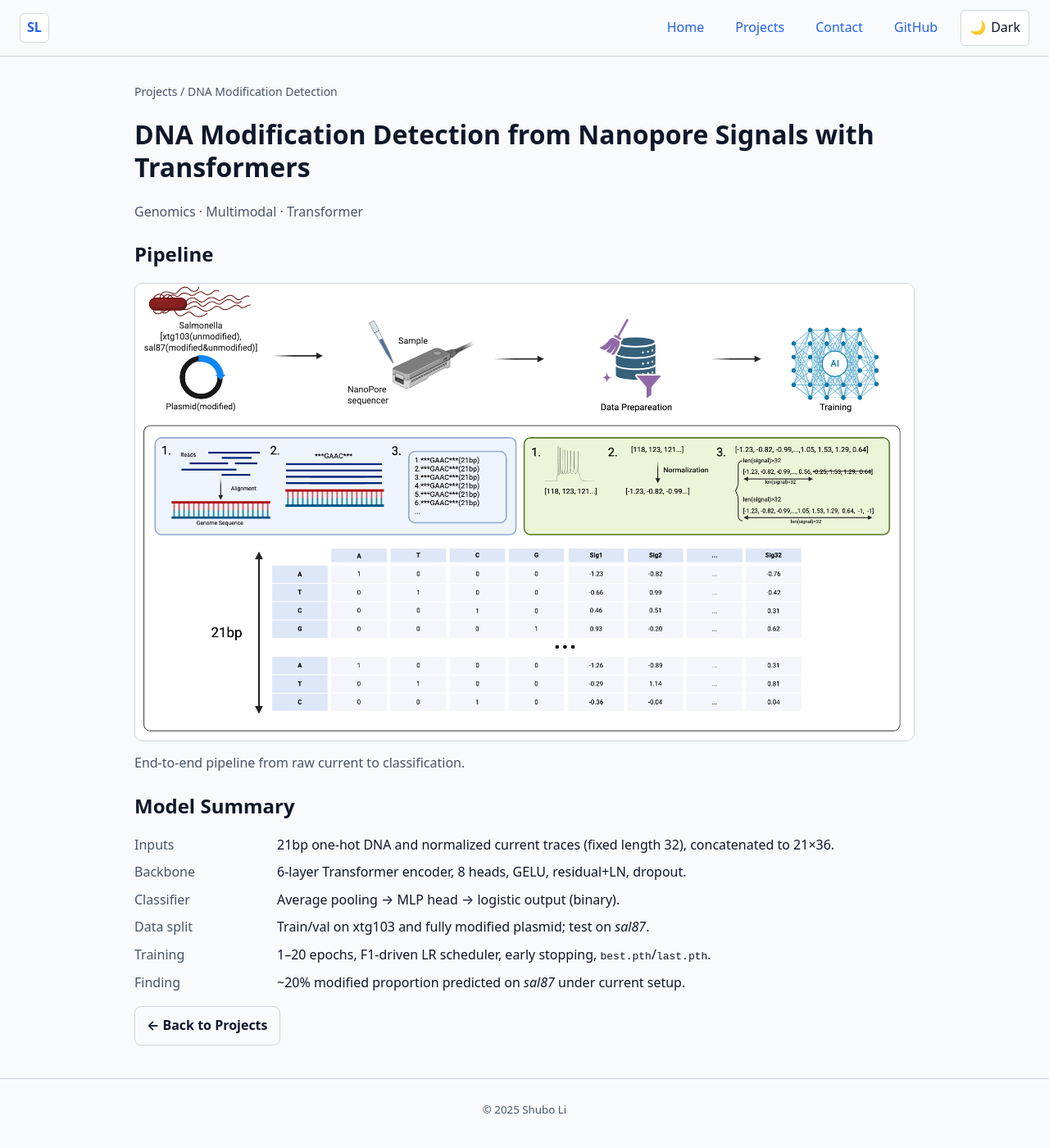
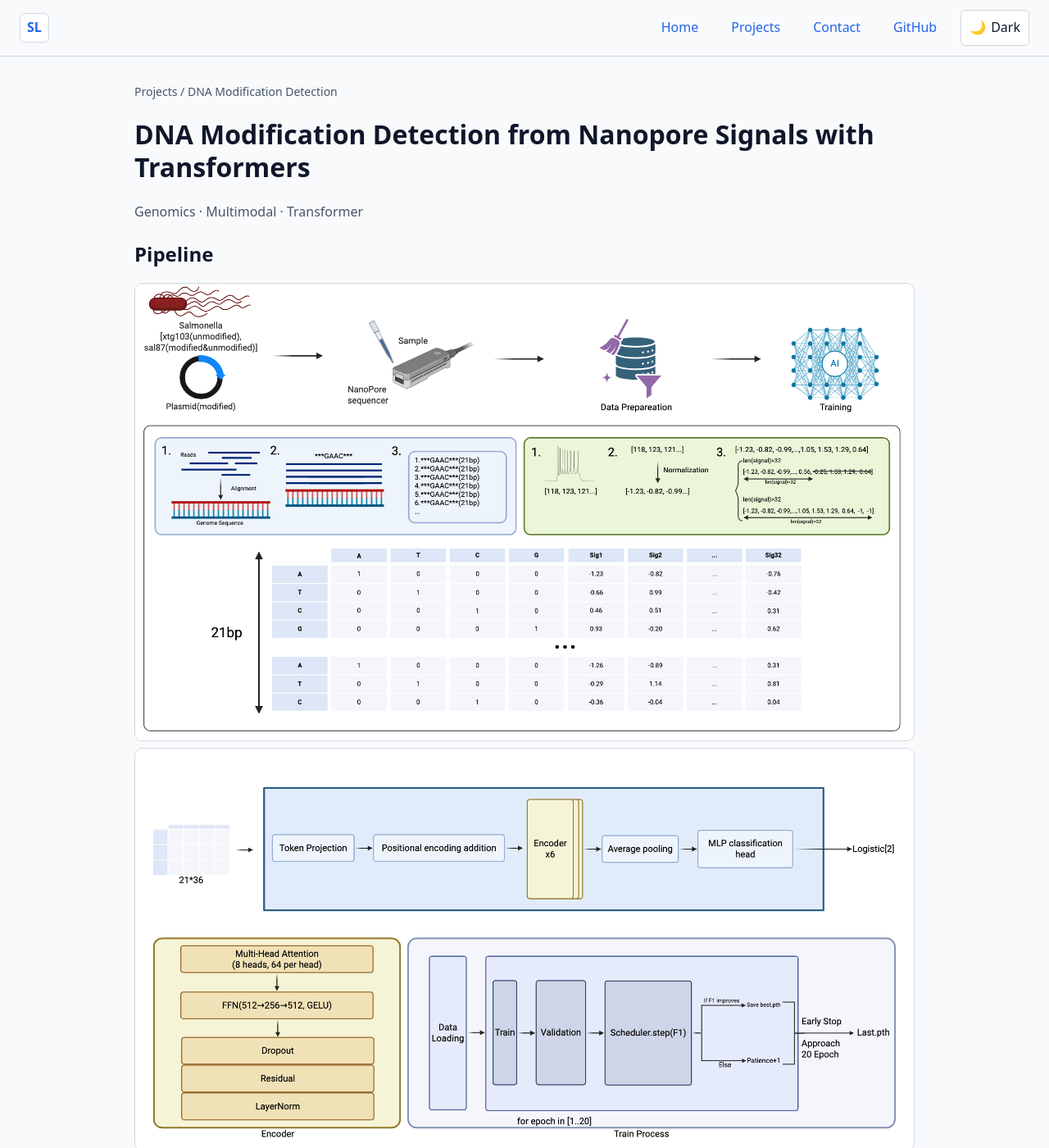
Before and after one commit to Shubo176/shubo176.github.io, a Jekyll site: the page project-nanopore.html, which Jekyll copies as it is, in a window 1280 px wide and 1400 px high. Shown: the whole window at 82% size. Built offline with Jekyll 4.4.1, drawn with Linux system fonts in a browser that asks for light colours.

Commit message:
modified:   assets/style.css 	modified:   project-nanopore.html

```diff
--- a/assets/style.css
+++ b/assets/style.css
@@ -48,7 +48,11 @@ a:hover{text-decoration:underline}
 .nav{display:flex;align-items:center;justify-content:space-between;gap:12px;padding:12px 24px}
 .nav__logo{font-weight:700;border:1px solid var(--ring);padding:4px 8px;border-radius:6px;background:var(--card)}
 .nav__menu{display:flex;align-items:center;gap:18px;list-style:none;margin:0;padding:0}
-.nav__menu a{padding:8px 10px;border-radius:6px}
+.nav__menu a{
+  padding:8px 10px;
+  border-radius:6px;
+  border:1px solid transparent;
+}
 .nav__menu a.active, .nav__menu a:hover{background:var(--card)}
 .nav__menu button{
   padding:8px 10px;
--- a/project-nanopore.html
+++ b/project-nanopore.html
@@ -36,6 +36,7 @@
   <section class="figure">
     <h2>Pipeline</h2>
     <img src="assets/img/image1.png" alt="Nanopore project pipeline">
+    <img src="assets/img/image3.png" alt="Nanopore project pipeline">
     <figcaption>End-to-end pipeline from raw current to classification.</figcaption>
   </section>
 
```
